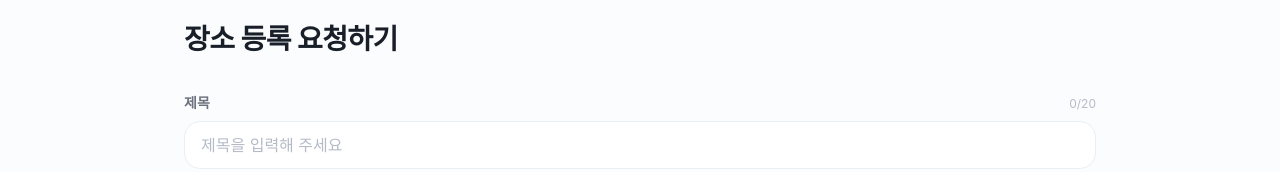
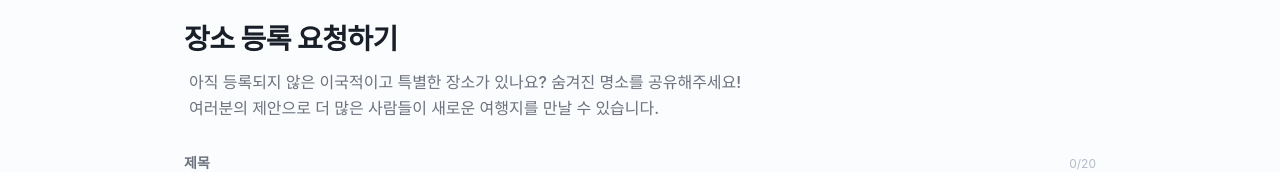
Before and after one commit to HiddenCountry/frontend, a React (Create React App) app: page /register in a window 1280 px wide. Shown: the part 130-302 px from the top of the page. Built offline with nearby package versions, Linux system fonts and the light colour scheme; no server answers; sample sign-in values are in the browser's storage.

Commit message:
#100 Feat: 장소 등록 api 연동

```diff
--- /dev/null
+++ b/src/api/Inquiry.ts
@@ -0,0 +1,20 @@
+import { request } from "./client";
+
+interface InquiryData {
+  title: string;
+  content: string;
+}
+
+export const postInquiry = async (data: InquiryData) => {
+  try {
+    const res = await request.post({
+      url: `/inquiry`,
+      data: data,
+    });
+    console.log("장소 등록 요청 성공", res);
+    return res;
+  } catch (error) {
+    console.error("장소 등록 요청 오류:", error);
+    throw error;
+  }
+};
--- a/src/pages/PlaceRegistrationPage.tsx
+++ b/src/pages/PlaceRegistrationPage.tsx
@@ -1,6 +1,7 @@
 import React, { useEffect, useMemo, useState } from "react";
 import { useNavigate } from "react-router-dom";
 import styled, { css } from "styled-components";
+import { postInquiry } from "../api/Inquiry";
 
 const TITLE_MAX = 20;
 const BODY_MAX = 1000;
@@ -8,12 +9,14 @@ const BODY_MAX = 1000;
 const PlaceRegistrationPage: React.FC = () => {
   const [title, setTitle] = useState("");
   const [body, setBody] = useState("");
+  const [loading, setLoading] = useState(false);
 
   const titleCount = useMemo(() => `${title.length}/${TITLE_MAX}`, [title]);
   const bodyCount = useMemo(() => `${body.length}/${BODY_MAX}`, [body]);
 
   const isValid = title.trim().length > 0 && body.trim().length > 0;
   const navigate = useNavigate();
+
   useEffect(() => {
     const token = localStorage.getItem("accessToken");
     if (!token) {
@@ -21,17 +24,36 @@ const PlaceRegistrationPage: React.FC = () => {
       navigate("/login", { replace: true });
     }
   }, [navigate]);
-  const onSubmit = (e: React.FormEvent) => {
+
+  const onSubmit = async (e: React.FormEvent) => {
     e.preventDefault();
     if (!isValid) return;
-    // TODO: API 연동
-    alert("제출되었습니다 소중한 의견 감사합니다.");
+
+    try {
+      setLoading(true);
+      await postInquiry({ title: title.trim(), content: body.trim() });
+      alert("제출되었습니다. 소중한 의견 감사합니다.");
+      setTitle("");
+      setBody("");
+    } catch (err) {
+      console.error(err);
+      alert("제출에 실패했습니다. 다시 시도해주세요.");
+    } finally {
+      setLoading(false);
+    }
   };
 
   return (
     <Container>
       <Inner>
         <PageTitle>장소 등록 요청하기</PageTitle>
+        <SubTitle>
+          아직 등록되지 않은 이국적이고 특별한 장소가 있나요? 숨겨진 명소를
+          공유해주세요!
+        </SubTitle>
+        <SubTitle>
+          여러분의 제안으로 더 많은 사람들이 새로운 여행지를 만날 수 있습니다.
+        </SubTitle>
 
         <Form onSubmit={onSubmit}>
           <Field>
@@ -63,7 +85,7 @@ const PlaceRegistrationPage: React.FC = () => {
           </Field>
 
           <Submit type="submit" disabled={!isValid}>
-            완료
+            {loading ? "제출 중..." : "완료"}{" "}
           </Submit>
         </Form>
       </Inner>
@@ -88,6 +110,13 @@ const PageTitle = styled.h1`
   ${({ theme }) => theme.font.xxxl.bold};
   color: ${({ theme }) => theme.color.gray900};
   letter-spacing: -0.02em;
+  margin-bottom: 10px;
+`;
+
+const SubTitle = styled.h1`
+  ${({ theme }) => theme.font.md.medium};
+  color: ${({ theme }) => theme.color.gray600};
+  margin: 2px 5px;
 `;
 
 const Form = styled.form`
```
